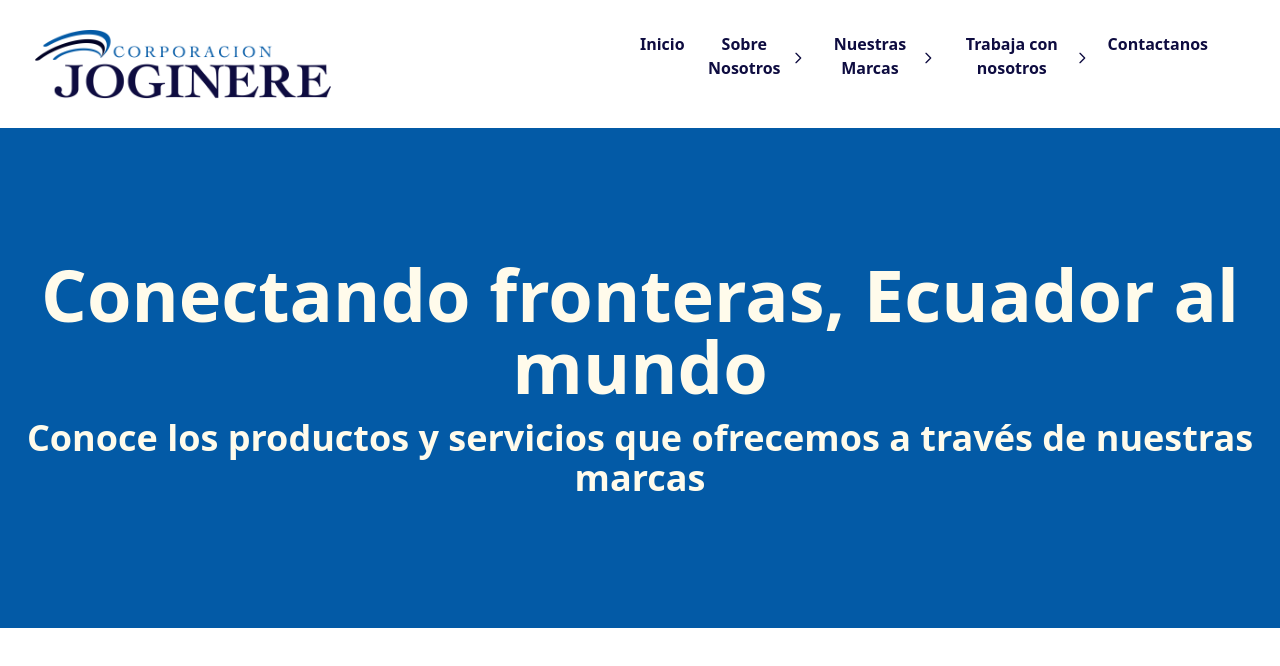
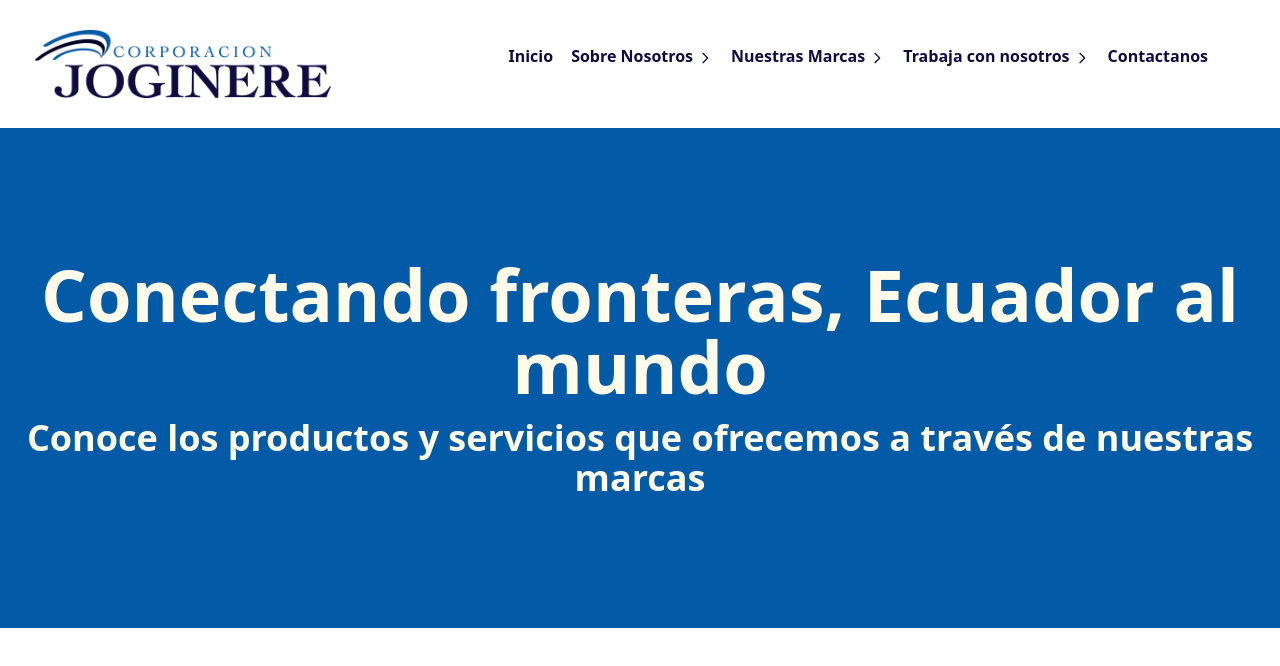
Before and after one commit to FedeSabi/Corporacion, a React (Vite) app: page / in a window 1280 px wide. Shown: the top 666 px of the page. Built offline with nearby package versions, Linux system fonts and the light colour scheme; the HTML template or start-up script is replaced by a standard one.

Commit message:
se modifico carousel y navbar

```diff
--- a/src/Components/Carousel.jsx
+++ b/src/Components/Carousel.jsx
@@ -1,6 +1,6 @@
 import { useState, useEffect } from "react";
 import image1 from "../assets/LOGO-GC-TRAVEL-JPEG.jpg";
-import image2 from "../assets/LOGO-JG-CREATIVOS-JPEG .jpg";
+import image2 from "../assets/LOGO-JG-CREATIVOS-JPEG.jpg";
 import image3 from "../assets/LOGO-JOGICRAL-JPEG.jpg";
 import image4 from "../assets/LOGO-TECNINGENIO-JPEG.jpg";
 
--- a/src/Components/Navbar.jsx
+++ b/src/Components/Navbar.jsx
@@ -637,7 +637,7 @@
   return (
     <nav>
       <div className="h-32 flex justify-between z-50 text-violeta-joginere lg:py-2 px-2 py-2">
-        <div className="flex items-center flex-1">
+        <div className="flex items-center flex-0">
           <span className="text-lg font-bold">
             <img
               src={Logo}
```
Also changed, not shown: src/assets/LOGO-JG-CREATIVOS-JPEG.jpg (renamed from src/assets/LOGO-JG-CREATIVOS-JPEG .jpg).
